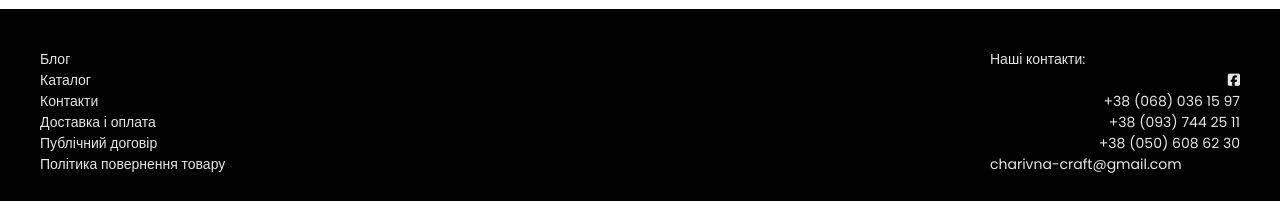
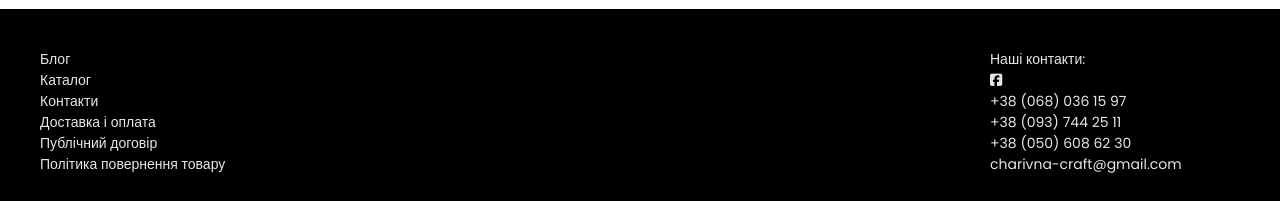
Before and after one commit to anton-sedchenko/online-store-project, a React (Vite) app in the folder client/: page / in a window 1280 px wide. Shown: the part 751-952 px from the top of the page. Built offline with nearby package versions, Linux system fonts and the light colour scheme; no server answers.

Commit message:
footer contacts styles fixed

```diff
--- a/client/src/components/Footer.jsx
+++ b/client/src/components/Footer.jsx
@@ -35,6 +35,7 @@ const Footer = () => {
                     </div>
                     <div className="footer__column-contacts">
                         <p>Наші контакти:</p>
+                        <p>
                             <a
                                 href="https://www.facebook.com/charivna.craft"
                                 target="_blank"
@@ -43,9 +44,16 @@ const Footer = () => {
                             >
                                 <i className="fa fa-facebook-square" aria-hidden="true"></i>
                             </a>
+                        </p>
+                        <p>
                             <a href="tel:+380680361597">+38 (068) 036 15 97</a>
+                        </p>
+                        <p>
                             <a href="tel:+380937442511">+38 (093) 744 25 11</a>
+                        </p>
+                        <p>
                             <a href="tel:+380506086230">+38 (050) 608 62 30</a>
+                        </p>
                         <p>
                             <a href="mailto:charivna-craft@gmail.com">charivna-craft@gmail.com</a>
                         </p>
```
Lines whose indentation alone changed are shown as unchanged.
